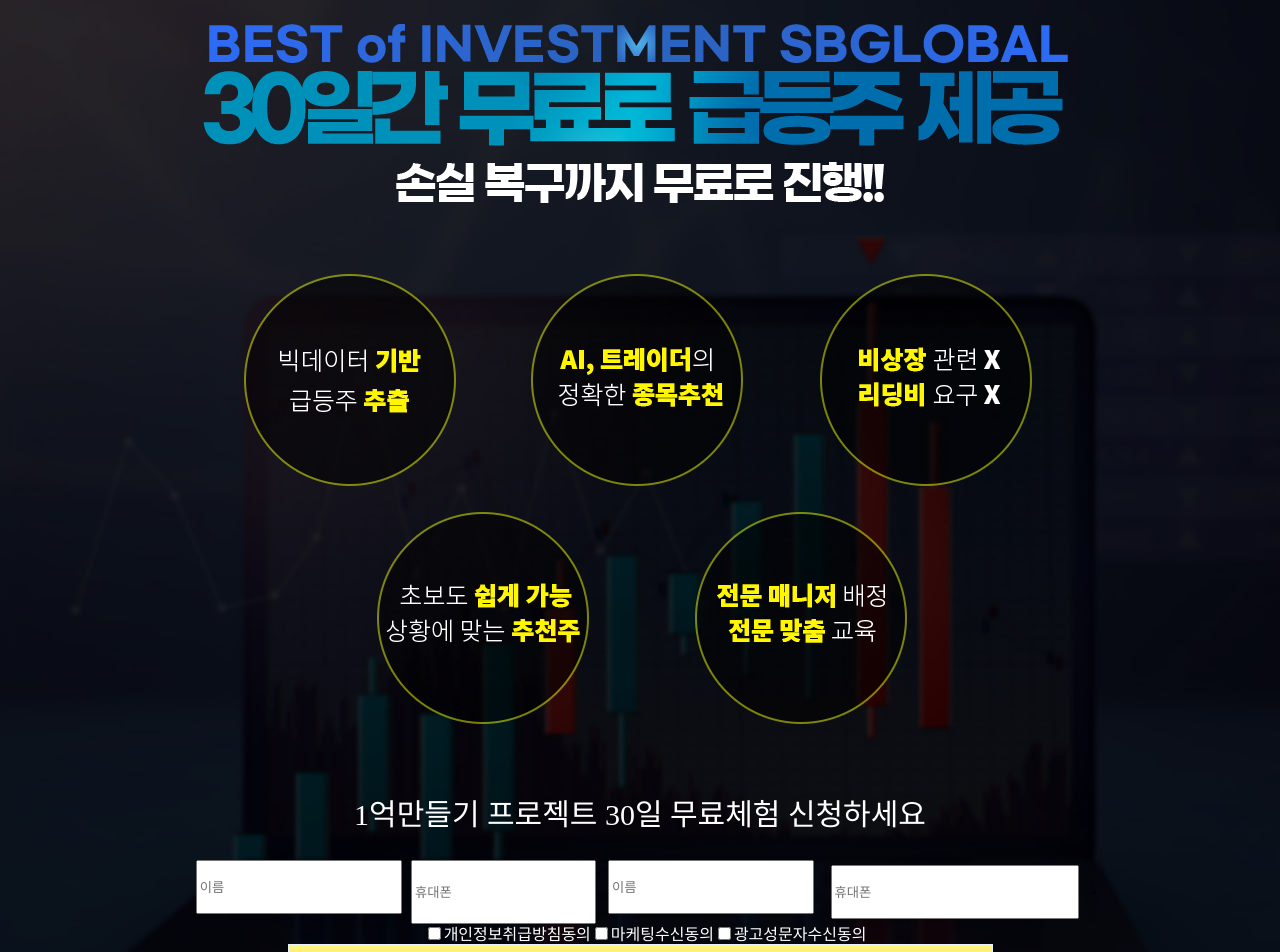
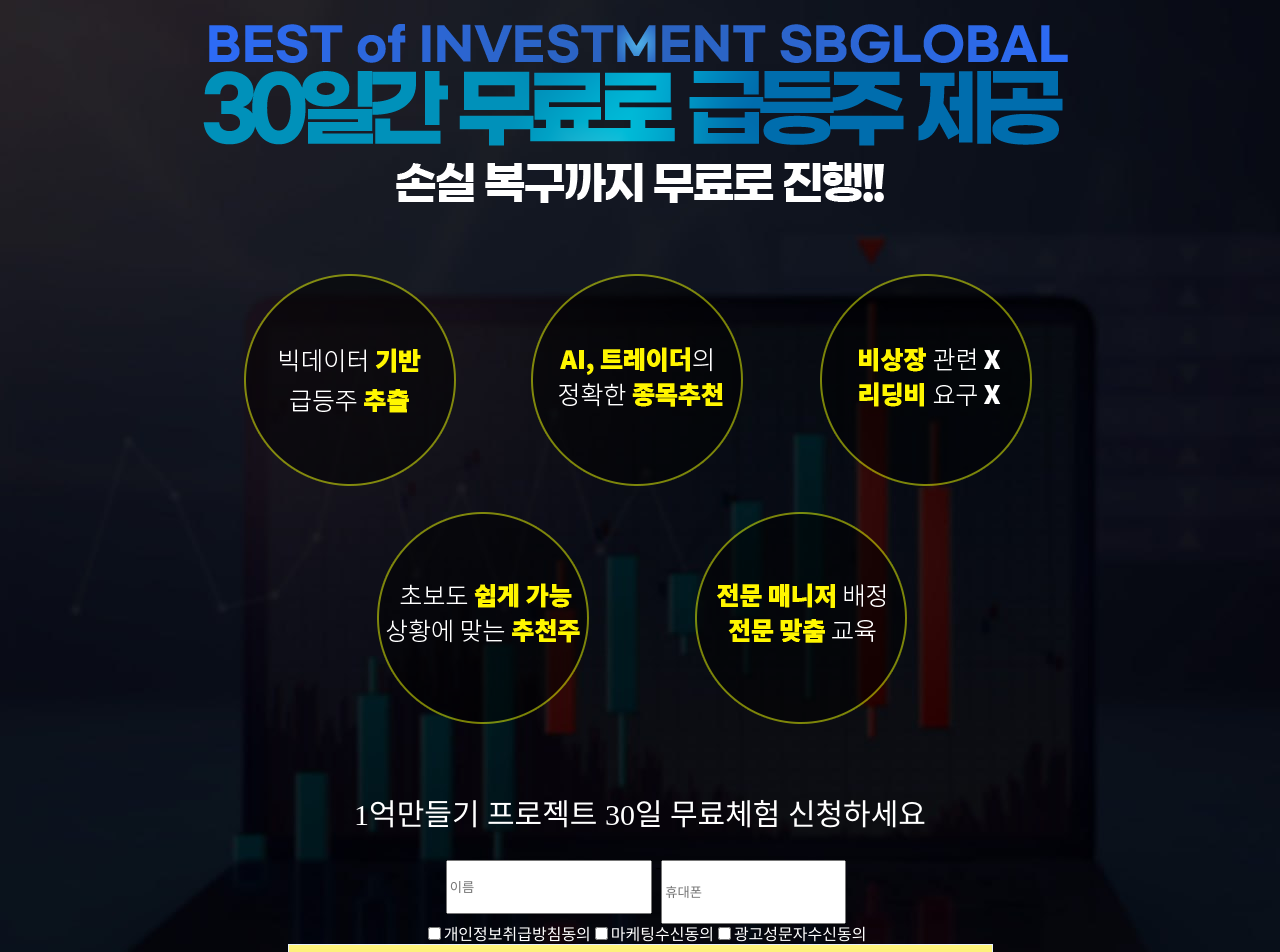
Before and after one commit to euntti/newstest, a React (Create React App) app: page / in a window 1280 px wide. Shown: the top 952 px of the page. Built offline with nearby package versions, Linux system fonts and the light colour scheme; no server answers.

Commit message:
한줄수정

```diff
--- a/src/Main.js
+++ b/src/Main.js
@@ -311,7 +311,7 @@ function App() {
              <input type="text" class="username" placeholder="이름"></input>
             <span>-</span>
             <input type="number" class="phone" placeholder="휴대폰" maxlength="11" max="99999999999"></input>
-            <div className="nameArea">
+            {/* <div className="nameArea">
               <input
                 type="text"
                 className="username"
@@ -326,7 +326,7 @@ function App() {
                 </option>
               </select>{" "}
               -{"\t"}*/}
-              <input
+              {/* <input
                 type="number"
                 className="phone"
                 placeholder="휴대폰"
@@ -335,7 +335,7 @@ function App() {
                 oninput="maxLengthCheck(this)"
                 max="99999999999"
               ></input>{" "}
-              -{"\t"}
+              -{"\t"} */}
               {/* <input
                 type="number"
                 className="phone"
@@ -345,7 +345,7 @@ function App() {
                 oninput="maxLengthCheck(this)"
                 max="9999"
               ></input> */}
-            </div>
+            {/* </div> */}
           </div>
             <div style={{ marginLeft: 10 }}>
               <label style={{ color: "#fff" }}>
```
